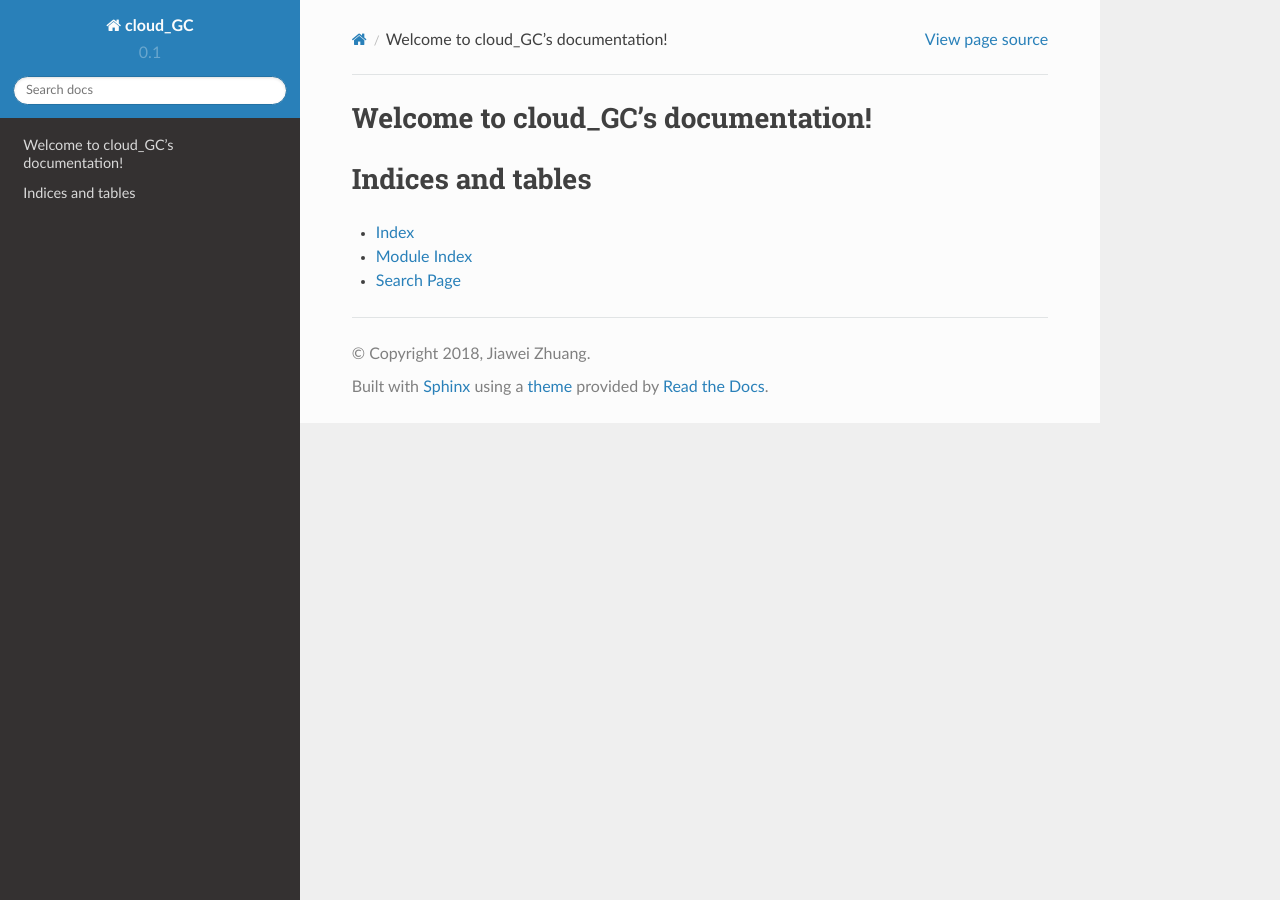
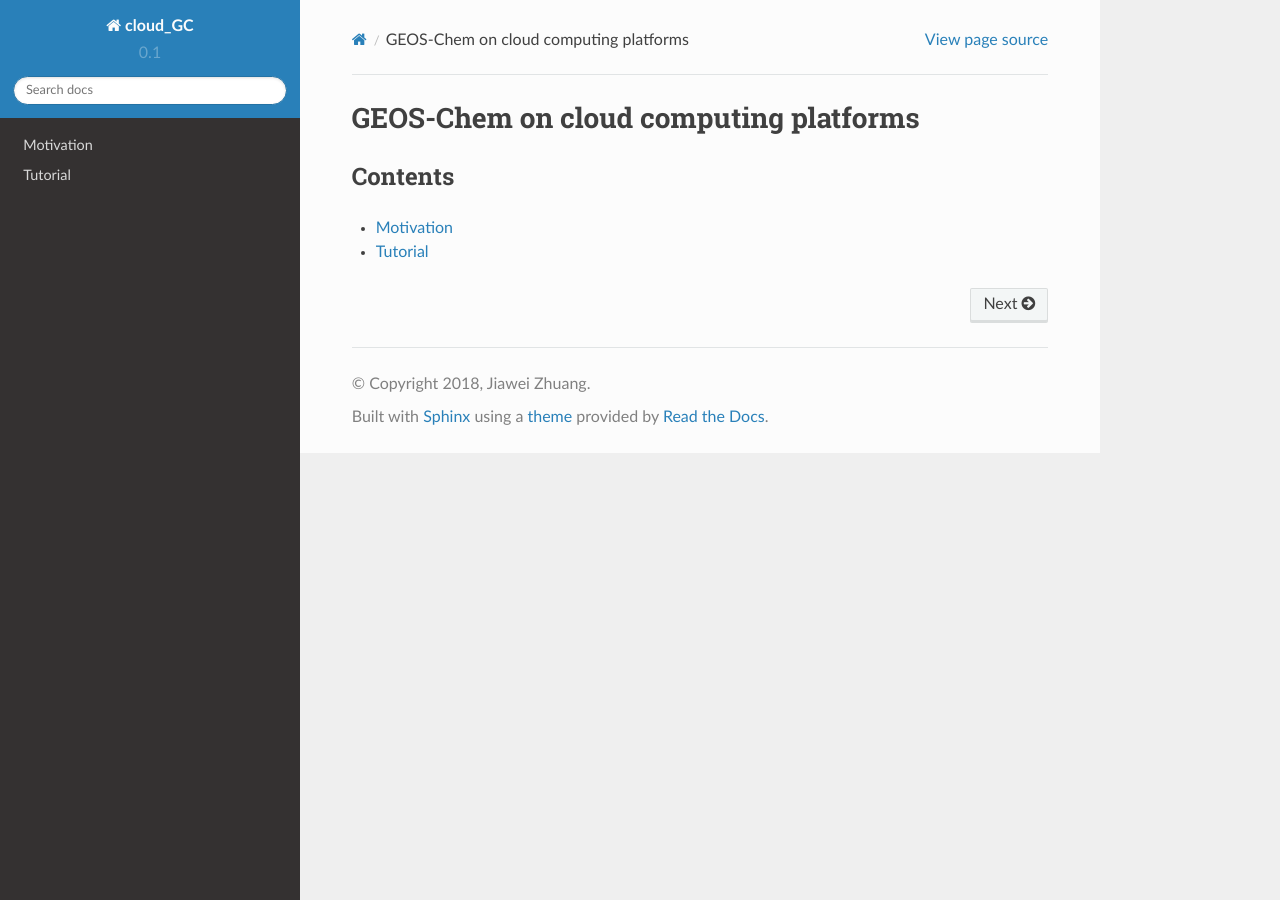
Before and after one commit to JiaweiZhuang/old_cloud_GC, a Sphinx documentation site: the page built from doc/index.rst, in a window 1280 px wide. Built offline with Sphinx 7.4.7 and the Read the Docs theme 2.0.0, drawn with Linux system fonts in a browser that asks for light colours.

Commit message:
initial framework

```diff
--- a/doc/index.rst
+++ b/doc/index.rst
@@ -3,18 +3,14 @@
    You can adapt this file completely to your liking, but it should at least
    contain the root `toctree` directive.
 
-Welcome to cloud_GC's documentation!
-====================================
+GEOS-Chem on cloud computing platforms
+======================================
+
+Contents
+--------
 
 .. toctree::
-   :maxdepth: 2
-   :caption: Contents:
+   :maxdepth: 1
 
-
-
-Indices and tables
-==================
-
-* :ref:`genindex`
-* :ref:`modindex`
-* :ref:`search`
+   motivation
+   tutorial
--- /dev/null
+++ b/doc/motivation.rst
@@ -0,0 +1,4 @@
+Motivation
+==========
+
+Placeholder
--- /dev/null
+++ b/doc/tutorial.rst
@@ -0,0 +1,4 @@
+Tutorial
+========
+
+Placeholder
```
